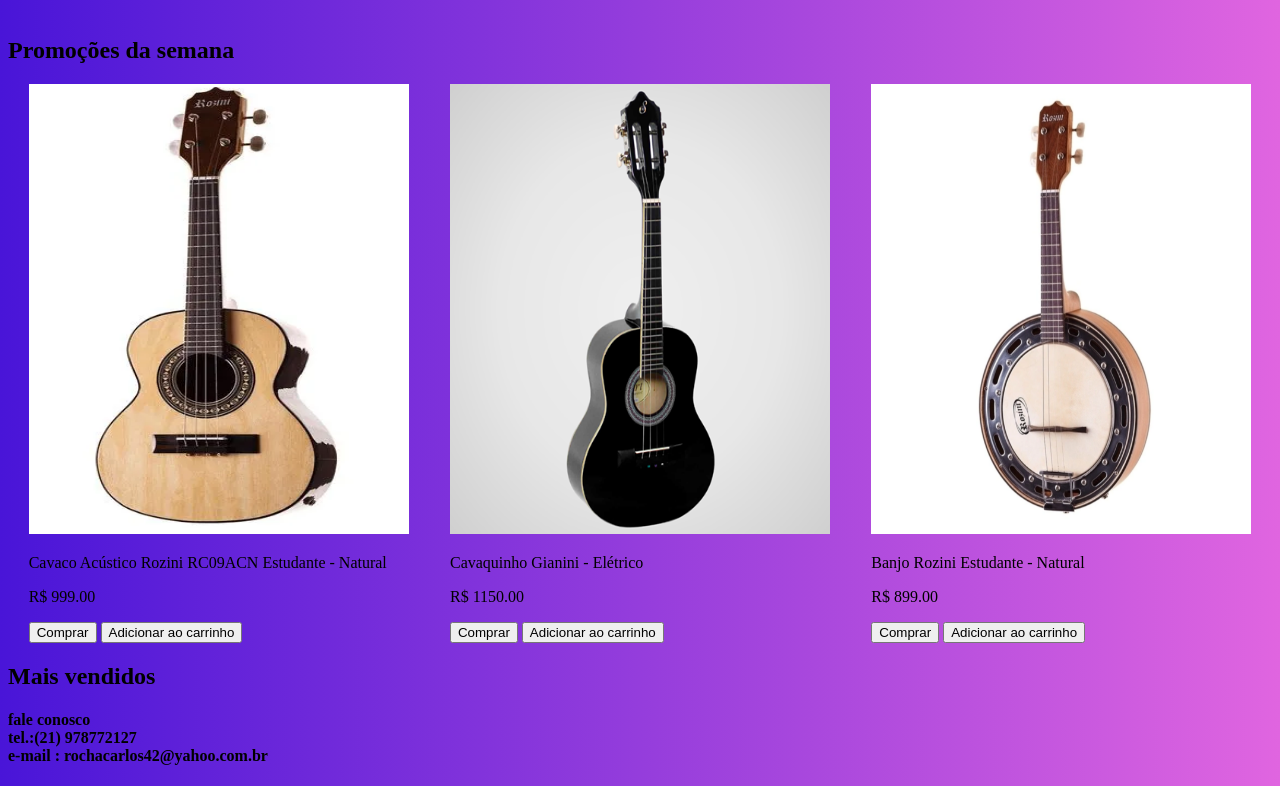
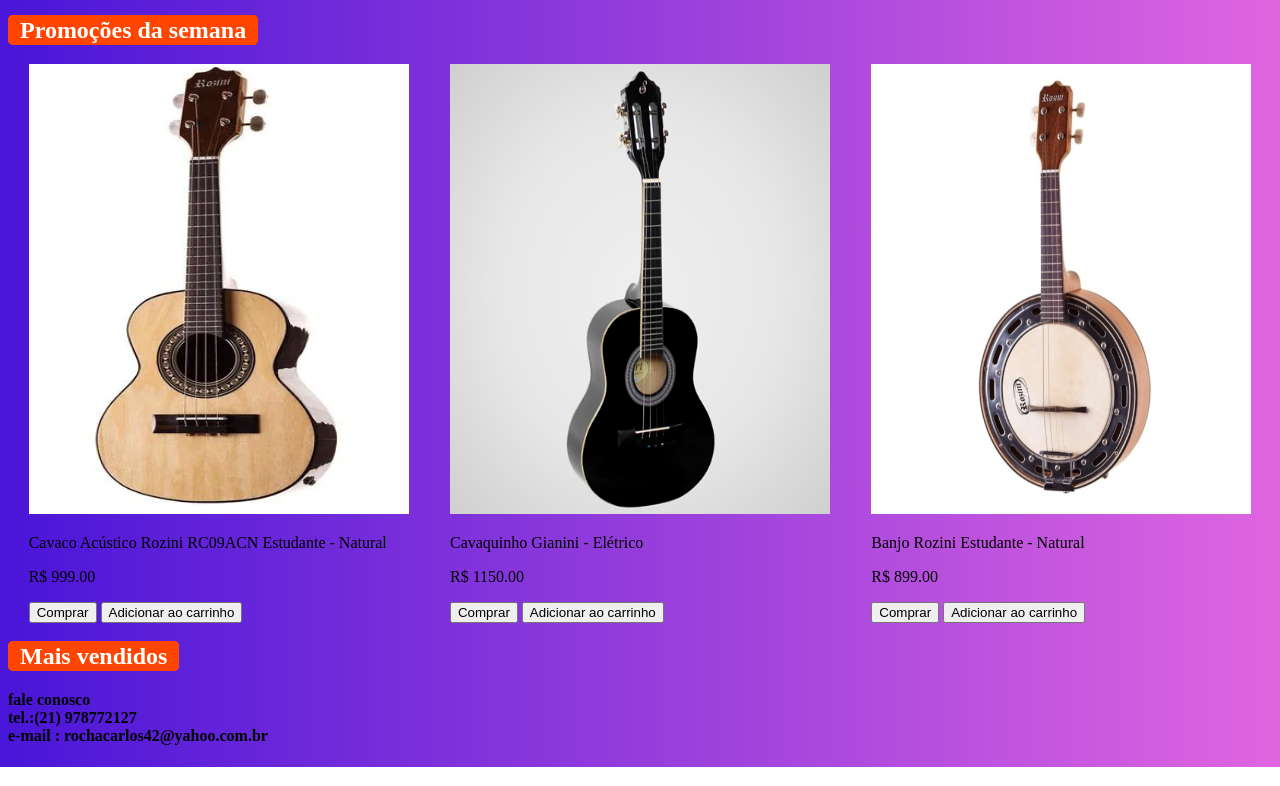
Before and after one commit to rochacarlos42/siteMusica, a plain HTML site: page index.html in a window 1280 px wide. Shown: the part 281-1067 px from the top of the page. Drawn offline with Linux system fonts and the light colour scheme.

Commit message:
mod(css)

```diff
--- a/index.html
+++ b/index.html
@@ -23,7 +23,7 @@
 
     <main>
 
-        <h2 class="promocao1">Promoções da semana</h2>
+        <h2 class="promocaoDaSemana">Promoções da semana</h2>
 
         <div class="promocao">
             <div>
@@ -75,7 +75,7 @@
                 </button>
             </div>
         </div>
-        <h2>Mais vendidos</h2>
+        <h2 class="maisVendidos">Mais vendidos</h2>
     </main>
 
 </body>
--- a/style.css
+++ b/style.css
@@ -21,10 +21,32 @@
     display: flex;
     gap: 32px;
 }
+
+.promocaoDaSemana {
+    display: inline;
+    padding-left: 10px;
+    padding-right: 10px;
+    border: 2px solid orangered;
+    border-radius: 5px;
+    color: white;
+    background-color: orangered;
+
+}
 .promocao {
+    padding-top: 20px;
+    padding-bottom: 20px;
     display: flex;
     flex-direction: row;
     align-items: center;
     justify-content: space-around;
 
 }
+.maisVendidos {
+    display: inline;
+    padding-left: 10px;
+    padding-right: 10px;
+    border: 2px solid orangered;
+    border-radius: 5px;
+    color: white;
+    background-color: orangered;
+}
```
